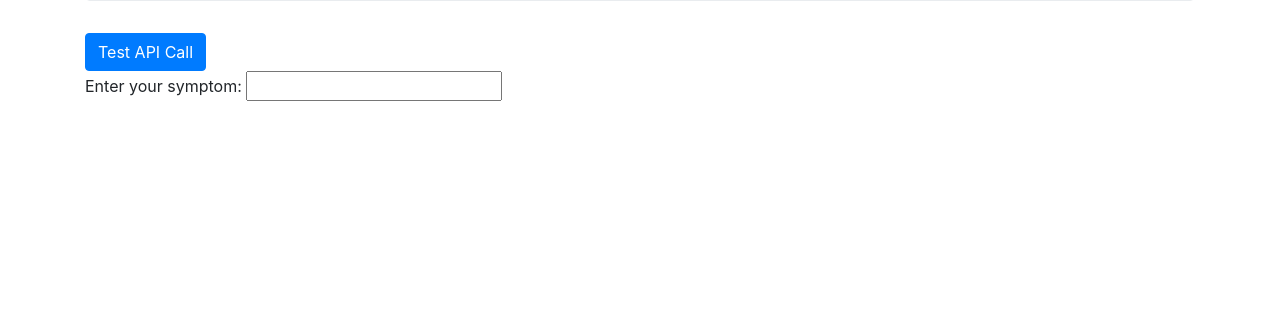
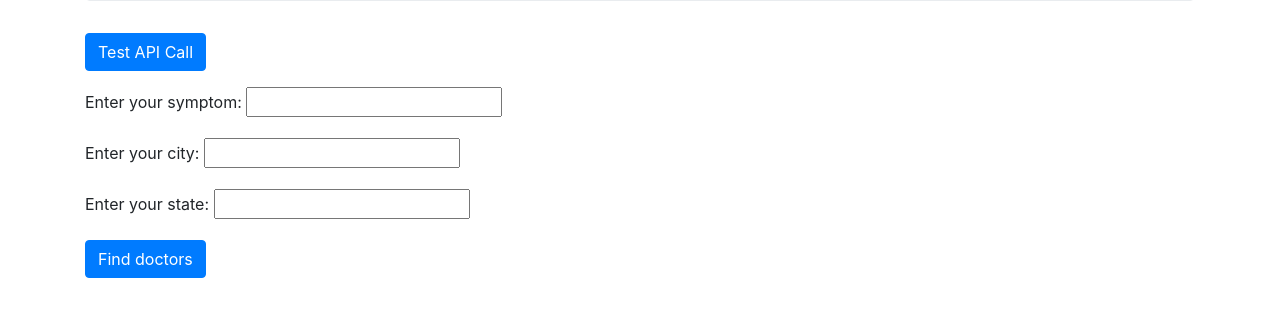
Before and after one commit to KristaRutz/find-a-doctor, a website built with webpack: page src/index.html in a window 1280 px wide. Shown: the part 183-500 px from the top of the page. Built offline with nearby package versions, Linux system fonts and the light colour scheme.

Commit message:
use bootstrap classes to implement user-friendly form with location options and submit button

```diff
--- a/src/index.html
+++ b/src/index.html
@@ -8,13 +8,24 @@
       <div class="jumbotron">
         <h1>Find-A-Doctor Application</h1>
       </div>
-      <div class="devTools">
+      <div class="devTools form-group">
         <button class="btn btn-primary" id="devBtn">Test API Call</button>
       </div>
       <div class="userInputs">
         <form id="inputForm">
-          <label for="userSymptom">Enter your symptom: </label>
-          <input type="text" id="userSymptom">
+          <div class="form-group">
+            <label for="userSymptom">Enter your symptom: </label>
+            <input type="text" id="userSymptom">
+          </div>
+          <div class="form-group">
+            <label for="city">Enter your city: </label>
+            <input type="text" id="city">
+          </div>
+          <div class="form-group">
+          <label for="state">Enter your state: </label>
+          <input type="text" id="state">
+          </div>
+          <button type="submit" class="btn btn-primary">Find doctors</button>
         </form>
       </div>
       <div id="displayResults">
```
